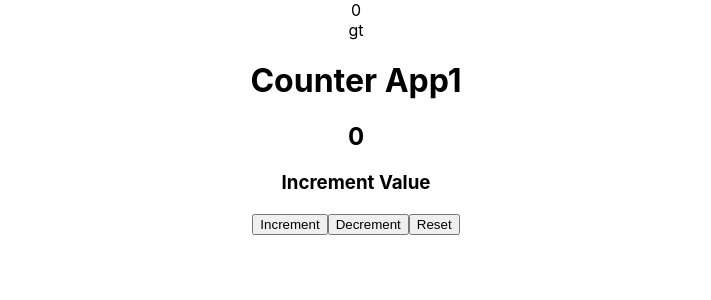
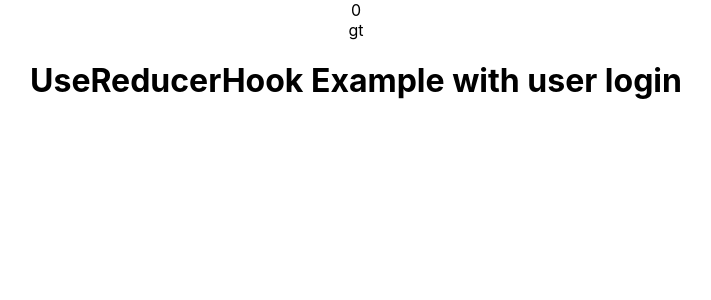
Before and after one commit to Harish-port/ReactJs_Concepts_Interview_Prep, a React (Create React App) app in the folder reactjs-coding-prep/: page / in a window 1280 px wide. Shown: the top 300 px of the page, without its empty margins (284-995 px from the left). Built offline with nearby package versions, Linux system fonts and the light colour scheme.

Commit message:
add new topics

```diff
--- a/reactjs-coding-prep/src/App.js
+++ b/reactjs-coding-prep/src/App.js
@@ -2,7 +2,7 @@ import './App.css';
 import Child from './Pass_Props_Child_To_Parent/Child';
 import CounterApp from './Redux_Counter_App/CounterApp';
 import Tester from './Testing_Jest_Enzyme/Tester';
-
+import UseReducerHook from './UseReducer/useReducerHook';
 function App() {
   // Creating a function inside parent component
   const pullData = (data) => {
@@ -14,8 +14,10 @@ function App() {
       <Tester initialValue={0} />
       {/* passing props to child component */}
       <Child props={pullData}/>
+      {/* useReducer use case implementation */}
+      <UseReducerHook/>
       {/* Redux implementation - a simple counter app */}
-      <CounterApp/>
+      {/* <CounterApp/> */}
     </div>
   );
 }
--- a/reactjs-coding-prep/src/Redux/Reducers/counterReducer.js
+++ b/reactjs-coding-prep/src/Redux/Reducers/counterReducer.js
@@ -1,14 +1,22 @@
 import { ActionTypes } from "../Constants/action-types";
 
 const initialState = {
-    count: 0
-}
+  count: 0,
+  error: "",
+};
 
 const counterReducer = (state = initialState, { type }) => {
   console.log(state, "<><");
   switch (type) {
-        case ActionTypes.INCREMENT:
-            return { ...state, count: state.count + 1 };
+    case ActionTypes.INCREMENT: {
+      const newCount = state.count + 1;
+      const hasError = newCount > 5;
+      return {
+        ...state,
+        count: hasError ? state.count : newCount,
+        error: hasError ? "MAx" : null,
+      };
+    }
     case ActionTypes.DECREMENT:
       return { ...state, count: state.count - 1 };
     case ActionTypes.RESET:
@@ -16,5 +24,5 @@ const counterReducer = (state = initialState, { type }) => {
     default:
       return state;
   }
-}
+};
 export default counterReducer;
--- a/reactjs-coding-prep/src/Redux_Counter_App/CounterApp.js
+++ b/reactjs-coding-prep/src/Redux_Counter_App/CounterApp.js
@@ -1,29 +1,35 @@
-import React from 'react'
+import React from "react";
 import { useDispatch, useSelector } from "react-redux";
-import { incrementCounter,decrementCounter, resetCounter } from '../Redux/Actions/counterActions';
+import {
+  incrementCounter,
+  decrementCounter,
+  resetCounter,
+} from "../Redux/Actions/counterActions";
 function CounterApp() {
   const dispatch = useDispatch();
-  const counter = useSelector((state)=>state.count);
-  console.log(counter);
+  const counter = useSelector((state) => state);
   const increment = () => {
-    dispatch(incrementCounter())
-  }
+    dispatch(incrementCounter());
+  };
   const decrement = () => {
-    dispatch(decrementCounter())
-  }
+    dispatch(decrementCounter());
+  };
   const reset = () => {
-    dispatch(resetCounter())
-  }
+    dispatch(resetCounter());
+  };
+  // Using useReducer
+  //  const [state, dispatch] = useReducer(counterReducer,counter);
   return (
     <div>
-        <h1>Counter App1</h1>
-        <h2>{counter}</h2>
-        <h3>Increment Value</h3>
-        <button onClick={increment}>Increment</button>
-        <button onClick={decrement}>Decrement</button>
-        <button onClick={reset}>Reset</button>
+      <h1>Counter App1</h1>
+      <h2>{counter.count}</h2>
+      <h2>{counter.error}</h2>
+      <h3>Increment Value</h3>
+      <button onClick={increment}>Increment</button>
+      <button onClick={decrement}>Decrement</button>
+      <button onClick={reset}>Reset</button>
     </div>
-  )
+  );
 }
 
-export default CounterApp
+export default CounterApp;
--- /dev/null
+++ b/reactjs-coding-prep/src/UseReducer/useReducerHook.js
@@ -0,0 +1,12 @@
+import React from "react";
+
+function UseReducerHook() {
+  return (
+    <div>
+      <h1>UseReducerHook Example with user login</h1>
+
+    </div>
+  );
+}
+// https://youtu.be/o-nCM1857AQ
+export default UseReducerHook;
```
Also changed, not shown: reactjs-coding-prep/src/Redux/Actions/counterActions.js (+14 -12 lines). Lines whose indentation alone changed are shown as unchanged.
